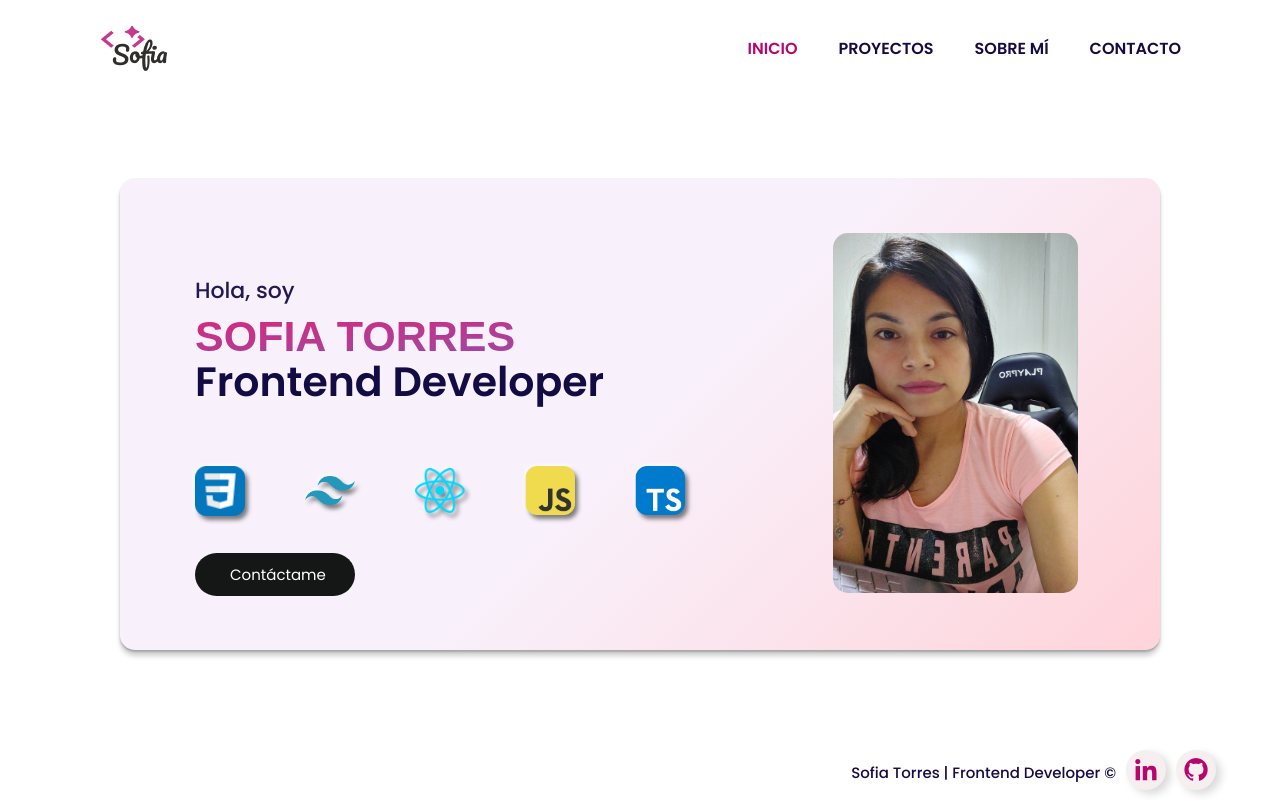
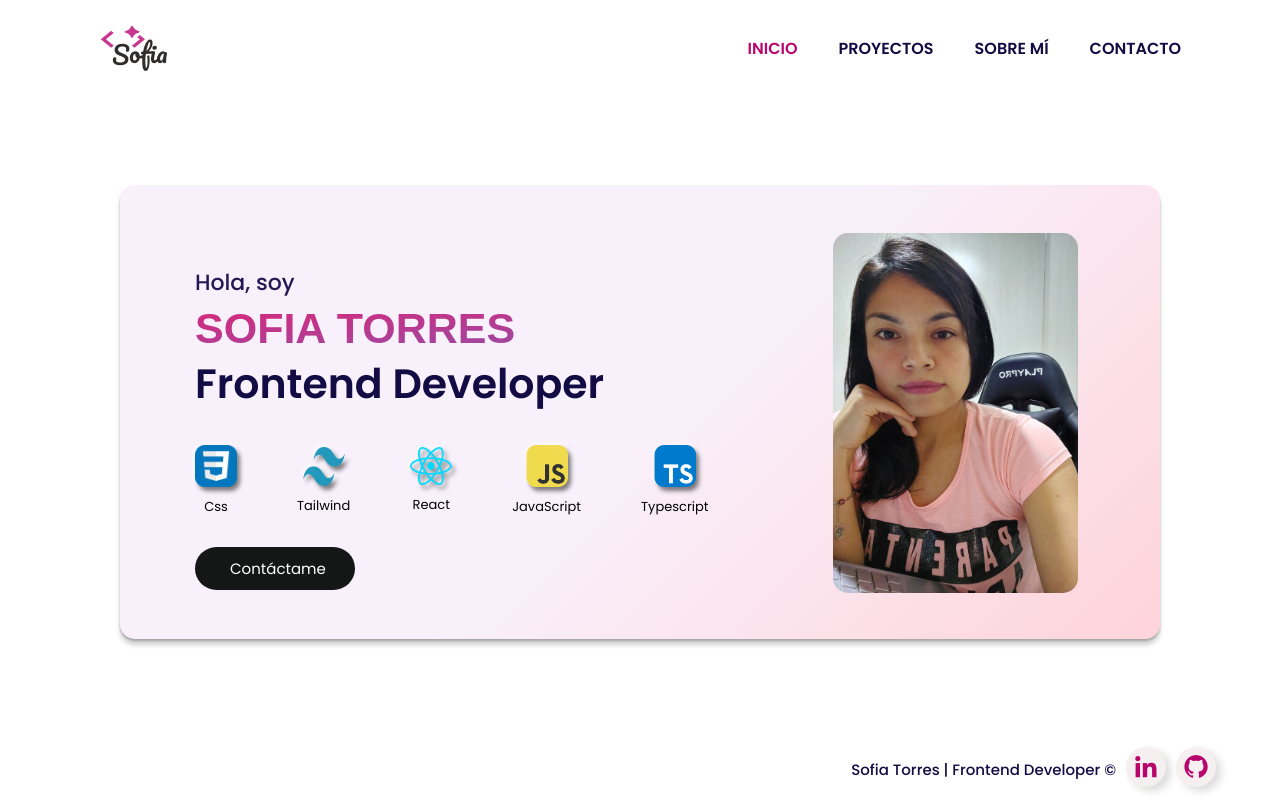
Before and after one commit to sofia-torres-v/Portfolio, a React (Vite) app: page / in a window 1280 px wide. Built offline with nearby package versions, Linux system fonts and the light colour scheme; a web font is replaced by a local one.

Commit message:
style: adjust small margins and paddings

```diff
--- a/src/App.css
+++ b/src/App.css
@@ -17,6 +17,6 @@
 
 @media(min-width: 750px){
     .section{
-        min-height: calc(100vh - 127px);
+        min-height: calc(100vh - 130px);
     }
 }
--- a/src/Pages/Home/Home.css
+++ b/src/Pages/Home/Home.css
@@ -35,6 +35,7 @@
     font-weight: 600;
     padding: 0px  ;
 }
+
 .span-hello1 {
     font-size: 1.8rem;
     font-weight: 500;
@@ -65,21 +66,13 @@
     white-space: nowrap;
     animation: writetitle 2s steps(40, end) 1.5s;
     border-right: 2px solid transparent;
-    margin-top: -5px;
     font-weight: 600;
-}
-
-.home__text {
-    margin: 10px 0 12px;
-    font-size: 1.5rem;
-    font-weight: 400;
-    color: #130B43;
 }
 
 .home__content-image {
     padding: 25px 0;
     display: flex;
-    justify-content: center;
+    justify-content: space-around;
     flex-wrap: wrap;
     align-items: center;
     gap: 12px;
@@ -109,6 +102,23 @@
     transform: scale(0.98);
 }
 
+.icon-tailwind{
+    height: 40px;
+}
+
+.text-icon-home{
+    text-align: center;
+    font-size: 1.3rem;
+}
+
+.box-icons-banner{
+    display: flex;
+    flex-direction: column;
+    justify-content: center;
+    align-items: center;
+    gap: 10px;
+}
+
 @keyframes write {
     from {
         width: 0;
@@ -128,8 +138,15 @@
 }
 
 @media (min-width: 850px) {
+    .icon-tailwind{
+    height: 39px;
+    }
     .home__view{
-        margin: 16px auto;
+        margin: 0px auto;
+        padding: 0 30px 20px;
+    }
+    .container-hello{
+        margin-top: -50px;
     }
 
     .box__image-perfil {
@@ -137,25 +154,24 @@
     }
 
     .home__content-info{
-       padding:  30px 20px 10px;
+       padding:  0px 20px 0px;
     }
 
     .home__content-image {
         justify-content: flex-start;
-        gap: 40px;
-        margin: -85px 20px 37px;
+        gap: 35px;
+        margin: -85px 20px 30px;
     }
 
     .image__perfil {
         width: 100%;
         position: relative;
-        bottom: -45px;
+        bottom: -48px;
         height: 360px;
     }
 
     .title-home {
         font-size: 4.1rem;
-        margin-top: -10px;
     }
 
     .span-hello1 {
@@ -166,17 +182,13 @@
         font-size: 4.3rem;
     }
 
-    .home__text {
-        font-size: 1.7rem;
-    }
-
     .intro__image {
-        width: 50px;
+        width: 42px;
     }
 
     .button-title {
         padding: 10px 35px;
-        margin: 10px 15px 29px;
+        margin: 10px 15px 28px;
     }
 }
 
@@ -198,14 +210,11 @@
     .home__content-image {
         padding: 0;
         gap: 60px;
-        margin: -82px 0px 37px;
+        margin: -100px 0px 30px;
     }
-    .container-hello{
-        padding: 0;
-        margin-top: -50px;
-    }
+
     .button-title {
-        margin: 10px 0 29px;
+        margin: 0px 0 29px;
     }
 
 }
--- a/src/Pages/Home/Home.jsx
+++ b/src/Pages/Home/Home.jsx
@@ -15,9 +15,6 @@ const Home = () => {
                     <span className="span-hello1">Hola, soy</span>
                     <span className="span-hello">SOFIA TORRES</span>
                     <h1 className="title-home">Frontend Developer</h1>
-                    {/* <div className="home__text">
-                    Con enfoque mobile first en diseño visual y desarrollo frontend.
-                    </div> */}
                 </div>
                 <div className="column box__image-perfil">
                     <img className="image__perfil" src={imagePerfil} alt="" />
@@ -25,11 +22,26 @@ const Home = () => {
             </div>
 
             <div className="home__content-image">
-                <img src={imageCss} alt="icono JavScript" className="intro__image" />
-                <img src={imageTailwind} alt="icono Css" className="intro__image" />
-                <img src={imageReact} alt="icono React" className="intro__image" />
-                <img src={imageJs} alt="icono JavScript" className="intro__image" />
-                <img src={imageTypescript} alt="icono Html" className="intro__image" />
+                <div className="box-icons-banner">
+                    <img src={imageCss} alt="icono JavScript" className="intro__image" />
+                    <p className="text-icon-home">Css</p>
+                </div>
+                <div className="box-icons-banner">
+                    <img src={imageTailwind} alt="icono Css" className="intro__image icon-tailwind" />
+                    <p className="text-icon-home">Tailwind</p>
+                </div>
+                <div className="box-icons-banner">
+                    <img src={imageReact} alt="icono React" className="intro__image" />
+                    <p className="text-icon-home">React</p>
+                </div>
+                <div className="box-icons-banner">
+                    <img src={imageJs} alt="icono JavScript" className="intro__image" />
+                    <p className="text-icon-home">JavaScript</p>
+                </div>
+                <div className="box-icons-banner">
+                    <img src={imageTypescript} alt="icono Typescript" className="intro__image" />
+                    <p className="text-icon-home">Typescript</p>
+                </div>
             </div>
             <Link to="/contact" className="button-title">
                 Contáctame
```
